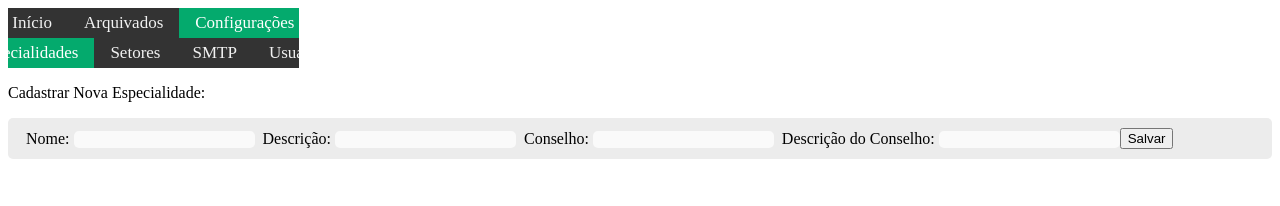
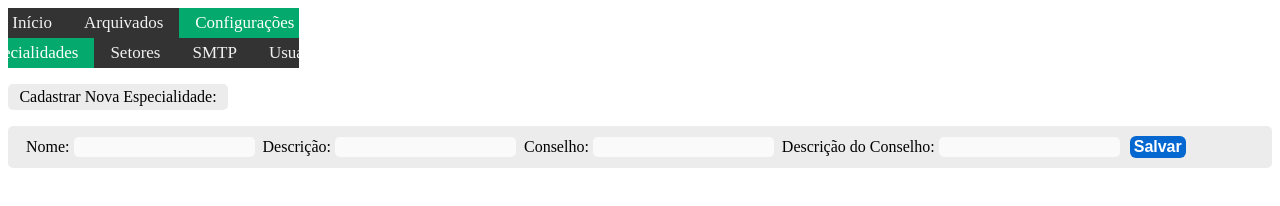
Before and after one commit to michaelrmartins/form_newuser, a website: page views/admin/config/roles/index.html in a window 1280 px wide. Drawn offline with Linux system fonts and the light colour scheme; no server answers.

Commit message:
Interface Adjust

```diff
--- a/views/admin/config/roles/assets/css/style.css
+++ b/views/admin/config/roles/assets/css/style.css
@@ -69,6 +69,18 @@
     font-size: 17px;
 }
 
+/* New Role Menu */
+.div-menu-new-role-title{
+    border-radius: 5px;
+    width: 220px;
+    background-color: #ececec;
+}
+
+.menu-new-role-title{
+    text-align: center;
+    padding: 4px;
+}
+
 .div-menu-new-role {
     padding:10px;
     background-color: #ececec;
@@ -83,12 +95,33 @@ label {
 }
 
 input {
+    height: 18px;
     user-select: none;
     color: #000000;
     border-radius: 5px;
     background-color: #fafafa;
     /* background: none;: */
     border: none;
+}
+
+.saveButton {
+    font-size: 1rem;
+    font-weight: bold;
+    padding: 2px 4px;
+    color: #ffffff;
+    background-color: #0568d1;
+    border: none;
+    border-radius: 6px;
+    cursor: pointer;
+    transition: all 0.3s;
+}
+
+.saveButton:hover {
+    background-color: #012d5c;
+}
+
+.div-save-button {
+    padding-left: 10px;
 }
 
 .div-container-top-menu a:hover {
--- a/views/admin/config/roles/index.html
+++ b/views/admin/config/roles/index.html
@@ -24,7 +24,7 @@
     </div>
 
         <!-- Div Menu New Role -->
-        <p>Cadastrar Nova Especialidade:</p>
+         <div class="div-menu-new-role-title"><p class="menu-new-role-title">Cadastrar Nova Especialidade:</p></div>
             <div class="div-menu-new-role">
                 <div class="div-infos-group">
                     <label for="input-name">Nome:</label>
```
